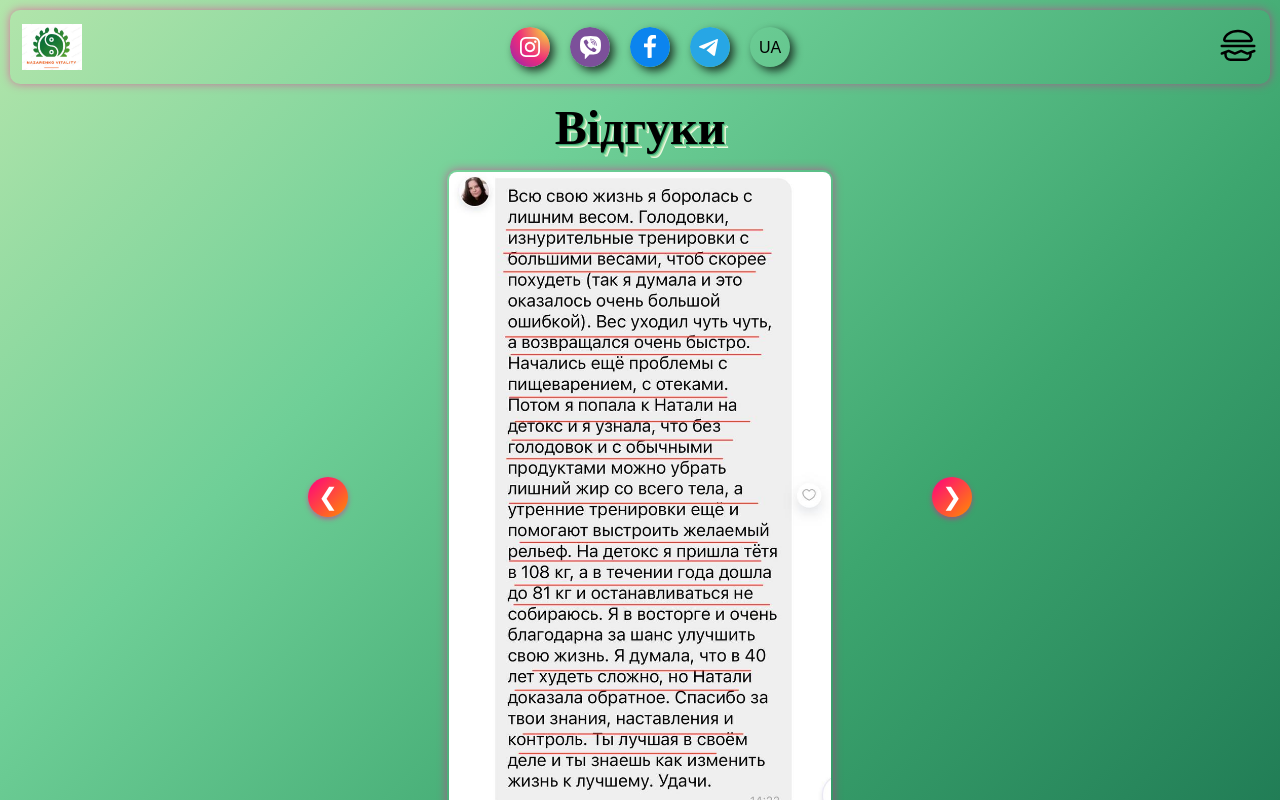
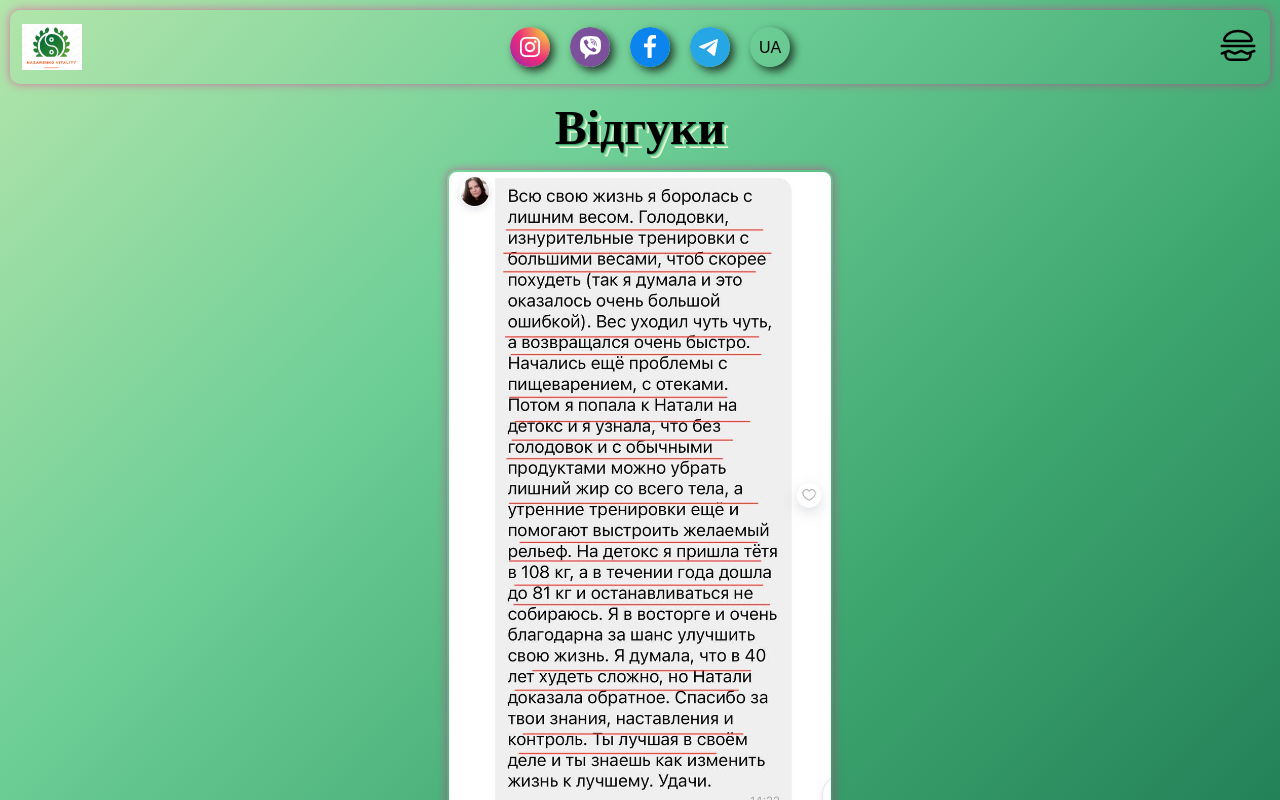
Before and after one commit to costiantynsnaider35/nazarenko.vitality, a React (Vite) app: page /reviews in a window 1280 px wide. Built offline with nearby package versions, Linux system fonts and the light colour scheme.

Commit message:
пофиксил стили

```diff
--- a/src/components/Reviews/Reviews.jsx
+++ b/src/components/Reviews/Reviews.jsx
@@ -47,14 +47,7 @@ const Reviews = () => {
           ))}
         </div>
       ) : (
-        // Карусель
         <div className={s.carouselContainer}>
-          <button
-            className={`${s.carouselButton} ${s.leftButton}`}
-            onClick={handlePrev}
-          >
-            ❮
-          </button>
           <div className={s.reviewsCard}>
             <img
               src={images[currentIndex]}
@@ -62,12 +55,15 @@ const Reviews = () => {
               className={s.reviewsImg}
             />
           </div>
-          <button
-            className={`${s.carouselButton} ${s.rightButton}`}
-            onClick={handleNext}
-          >
-            ❯
-          </button>
+
+          <div className={s.carouselButtonsContainer}>
+            <button className={s.carouselButton} onClick={handlePrev}>
+              ❮
+            </button>
+            <button className={s.carouselButton} onClick={handleNext}>
+              ❯
+            </button>
+          </div>
         </div>
       )}
     </div>
--- a/src/components/Reviews/Reviews.module.css
+++ b/src/components/Reviews/Reviews.module.css
@@ -16,20 +16,12 @@
     4px 4px 0 #eaf7e1;
 }
 
-.carouselContainer {
-  display: flex;
-  align-items: center;
-  justify-content: center;
-  gap: 5px;
-  position: relative;
-}
-
 .reviewsCard {
   display: flex;
   align-items: center;
   justify-content: center;
-  width: 340px;
-  height: 450px;
+  width: 350px;
+  height: 500px;
 }
 
 .reviewsImg {
@@ -37,17 +29,24 @@
   max-height: 100%;
   object-fit: cover;
   border-radius: 10px;
-  border-radius: 10px;
   border: 2px solid transparent;
   box-shadow: 0px 0px 10px rgba(255, 0, 150, 0.5);
 }
+.carouselContainer {
+  display: flex;
+  flex-direction: column;
+  align-items: center;
+  justify-content: center;
+  gap: 10px;
+  position: relative;
+}
 
 .carouselButton {
+  width: 50px;
+  height: 50px;
+  font-size: 20px;
   background: linear-gradient(135deg, #ff0080, #ff8c00);
   color: white;
-  font-size: 16px;
-  width: 22px;
-  height: 22px;
   border: none;
   border-radius: 50%;
   cursor: pointer;
@@ -67,15 +66,13 @@
   transform: scale(0.95);
 }
 
-.leftButton {
-  position: absolute;
-  left: -7px;
+.carouselButtonsContainer {
+  display: flex;
+  align-items: center;
+  justify-content: center;
+  gap: 30px;
 }
 
-.rightButton {
-  position: absolute;
-  right: -7px;
-}
 @media screen and (min-width: 768px) {
   .reviews {
     gap: 20px;
@@ -89,9 +86,9 @@
     height: 650px;
   }
   .carouselButton {
+    width: 60px;
+    height: 60px;
     font-size: 24px;
-    width: 40px;
-    height: 40px;
   }
 }
 @media screen and (min-width: 1440px) {
```
